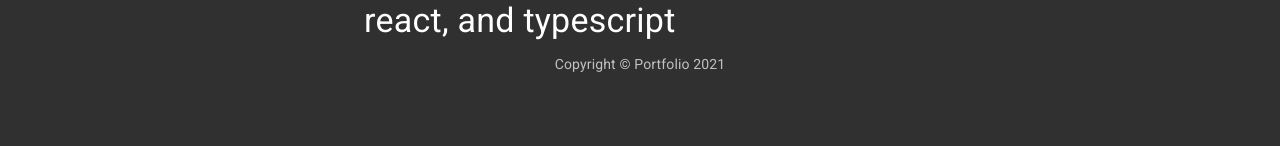
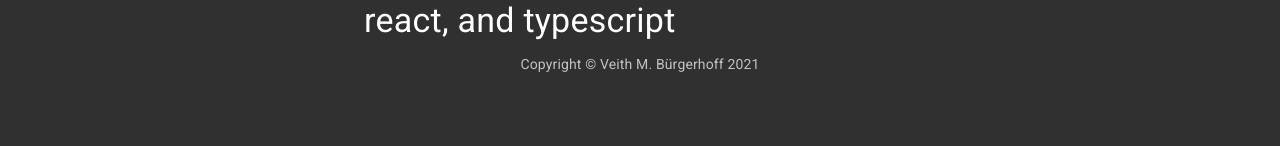
Before and after one commit to VeithBuergerhoff/VeithBuergerhoff.github.io, a React (Create React App) app: page / in a window 1280 px wide. Shown: the part 138-284 px from the top of the page. Built offline with nearby package versions, Linux system fonts and the light colour scheme.

Commit message:
copyright angepasst

```diff
--- a/src/components/Copyright.tsx
+++ b/src/components/Copyright.tsx
@@ -5,8 +5,8 @@ export default function Copyright() {
   return (
     <Typography variant="body2" color="textSecondary" align="center">
       <span>Copyright © </span>
-      <Link color="inherit" href="https://material-ui.com/">
-        Portfolio
+      <Link color="inherit" href="/">
+        Veith M. Bürgerhoff
       </Link>
       <span> {new Date().getFullYear()}</span>
     </Typography>
```
